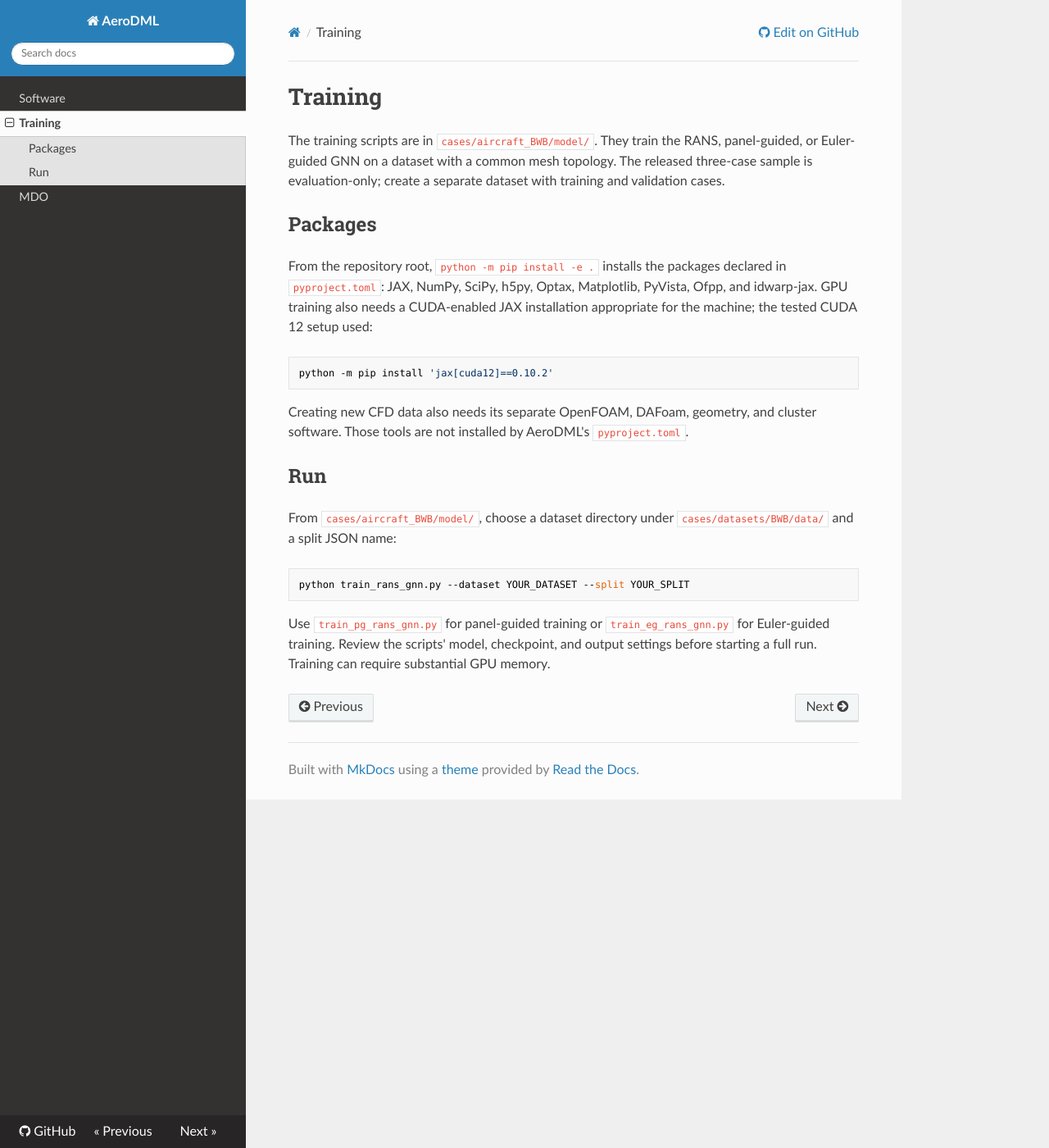
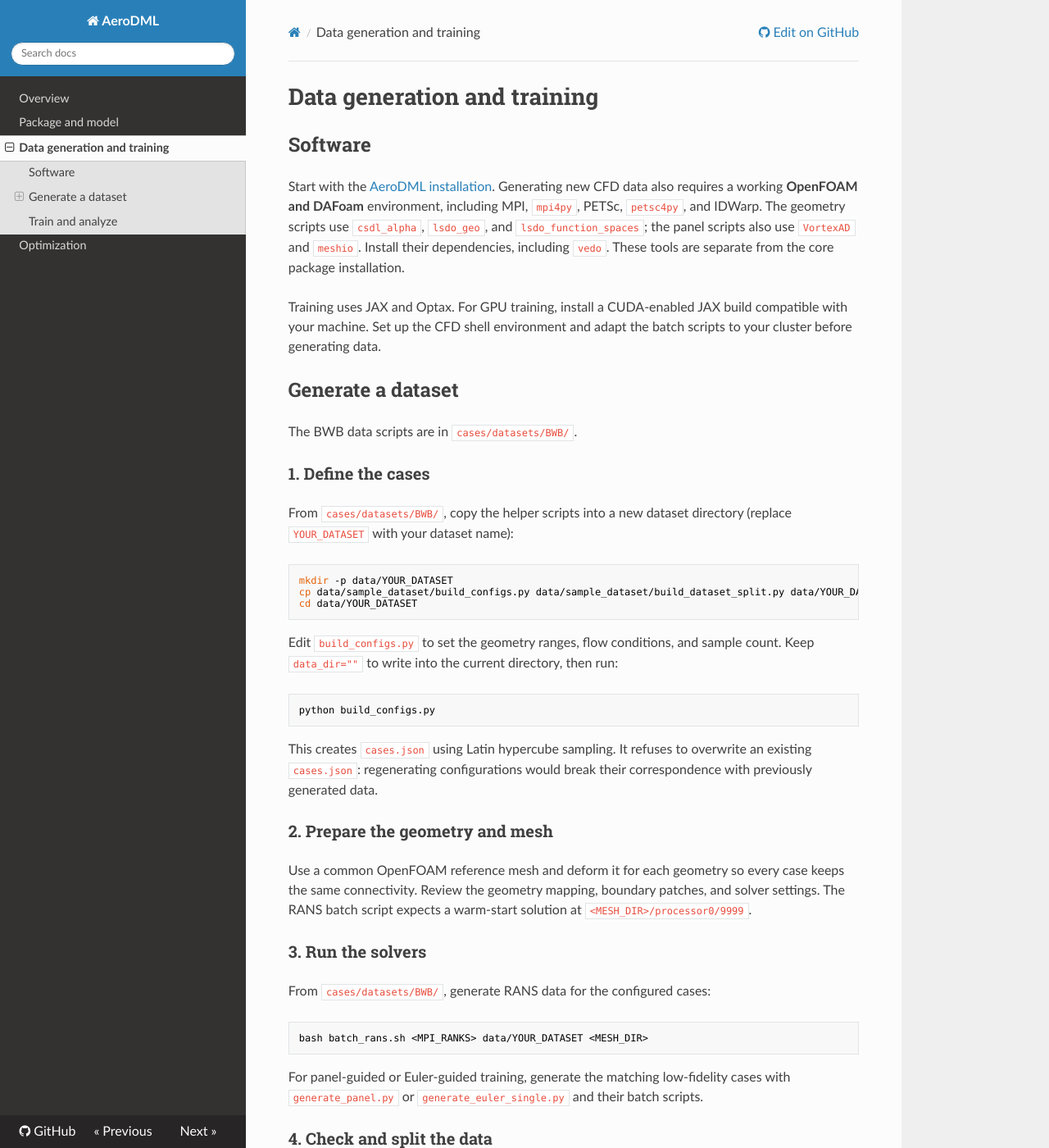
Before and after one commit to LSDOlab/AeroDML, an MkDocs documentation site: the page built from docs/training.md, in a window 1280 px wide and 1400 px high. Shown: the whole window at 82% size. Built offline with MkDocs 1.6.1, drawn with Linux system fonts in a browser that asks for light colours; nearby versions of some CDN libraries; some of the changed text lies outside the part shown.

Commit message:
prep release

````diff
--- a/docs/training.md
+++ b/docs/training.md
@@ -1,34 +1,105 @@
-# Training
+# Data generation and training
 
-The training scripts are in `cases/aircraft_BWB/model/`. They train the RANS,
-panel-guided, or Euler-guided GNN on a dataset with a common mesh topology.
-The released three-case sample is evaluation-only; create a separate dataset
-with training and validation cases.
+## Software
 
-## Packages
+Start with the [AeroDML installation](package.md#installation). Generating new
+CFD data also requires a working **OpenFOAM and DAFoam** environment, including
+MPI, `mpi4py`, PETSc, `petsc4py`, and IDWarp. The geometry scripts use
+`csdl_alpha`, `lsdo_geo`, and `lsdo_function_spaces`; the panel scripts also use
+`VortexAD` and `meshio`. Install their dependencies, including `vedo`.
+These tools are separate from the core package installation.
 
-From the repository root, `python -m pip install -e .` installs the packages
-declared in `pyproject.toml`: JAX, NumPy, SciPy, h5py, Optax, Matplotlib,
-PyVista, Ofpp, and idwarp-jax. GPU training also needs a CUDA-enabled JAX
-installation appropriate for the machine; the tested CUDA 12 setup used:
+Training uses JAX and Optax. For GPU training, install a CUDA-enabled JAX
+build compatible with your machine. Set up the CFD shell environment and adapt
+the batch scripts to your cluster before generating data.
+
+## Generate a dataset
+
+The BWB data scripts are in `cases/datasets/BWB/`.
+
+### 1. Define the cases
+
+From `cases/datasets/BWB/`, copy the helper scripts into a new dataset directory
+(replace `YOUR_DATASET` with your dataset name):
 
 ```bash
-python -m pip install 'jax[cuda12]==0.10.2'
+mkdir -p data/YOUR_DATASET
+cp data/sample_dataset/build_configs.py data/sample_dataset/build_dataset_split.py data/YOUR_DATASET/
+cd data/YOUR_DATASET
 ```
 
-Creating new CFD data also needs its separate OpenFOAM, DAFoam, geometry, and
-cluster software. Those tools are not installed by AeroDML's `pyproject.toml`.
+Edit `build_configs.py` to set the geometry ranges, flow conditions, and sample
+count. Keep `data_dir=""` to write into the current directory, then run:
 
-## Run
+```bash
+python build_configs.py
+```
 
-From `cases/aircraft_BWB/model/`, choose a dataset directory under
-`cases/datasets/BWB/data/` and a split JSON name:
+This creates `cases.json` using Latin hypercube sampling. It refuses to overwrite
+an existing `cases.json`: regenerating configurations would break their
+correspondence with previously generated data.
+
+### 2. Prepare the geometry and mesh
+
+Use a common OpenFOAM reference mesh and deform it for each geometry so every
+case keeps the same connectivity. Review the geometry mapping, boundary patches,
+and solver settings. The RANS batch script expects a warm-start solution at
+`<MESH_DIR>/processor0/9999`.
+
+### 3. Run the solvers
+
+From `cases/datasets/BWB/`, generate RANS data for the configured cases:
+
+```bash
+bash batch_rans.sh <MPI_RANKS> data/YOUR_DATASET <MESH_DIR>
+```
+
+For panel-guided or Euler-guided training, generate the matching low-fidelity
+cases with `generate_panel.py` or `generate_euler_single.py` and their batch
+scripts.
+
+### 4. Check and split the data
+
+From `cases/datasets/BWB/data/YOUR_DATASET/`, summarize the RANS solver logs:
+
+```bash
+cd rans
+python ../../foam_output_parser.py
+cd ..
+```
+
+For an Euler dataset, repeat those commands with `cd euler` instead of `cd rans`.
+Inspect the summaries and saved fields, then edit `build_dataset_split.py` to
+set the residual threshold and any manually excluded cases. The default
+`test_ratio=0.20` holds out 20% of valid cases and uses the rest for training.
+From the dataset directory, run:
+
+```bash
+python build_dataset_split.py
+```
+
+This writes `split_cfd.json` with `train` and `test` labels; the training driver
+uses the held-out cases for validation. Use `--split split_cfd` when training
+with this file.
+
+## Train and analyze
+
+The shared driver, `cases/aircraft_BWB/model/run.py`, loads the data, prepares
+the graph hierarchy, and handles training and analysis. From that directory:
 
 ```bash
 python train_rans_gnn.py --dataset YOUR_DATASET --split YOUR_SPLIT
 ```
 
-Use `train_pg_rans_gnn.py` for panel-guided training or
-`train_eg_rans_gnn.py` for Euler-guided training. Review the scripts' model,
-checkpoint, and output settings before starting a full run. Training can
-require substantial GPU memory.
+Use `train_pg_rans_gnn.py` or `train_eg_rans_gnn.py` for panel-guided or
+Euler-guided training. Review the model settings, checkpoint paths, and output
+names in the scripts before a full run. Weights and training histories are
+saved under `saved_parameters/` and `training_stats/`.
+
+Training fits normalized RANS fields, with extra weight on pressure near the
+aircraft surface. After training, use the analysis functions in `run.py` to
+compare flow fields and reconstructed lift and drag. The dashboard scripts
+plot training histories.
+
+The released three-case sample is for evaluation only. Training needs a
+separate dataset with training and validation cases.
--- a/mkdocs.yml
+++ b/mkdocs.yml
@@ -5,6 +5,7 @@ docs_dir: docs
 theme:
   name: readthedocs
 nav:
-  - Software: index.md
-  - Training: training.md
-  - MDO: mdo.md
+  - Overview: index.md
+  - Package and model: package.md
+  - Data generation and training: training.md
+  - Optimization: mdo.md
````
Also changed, not shown: README.md (+22 -2 lines), cases/datasets/BWB/data/sample_dataset/README.md (+4 -2 lines), cases/datasets/README.md (+2 -2 lines), docs/index.md (+31 -40 lines), docs/mdo.md (+40 -21 lines), docs/package.md (added, +133 -0 lines), 3 other files.
